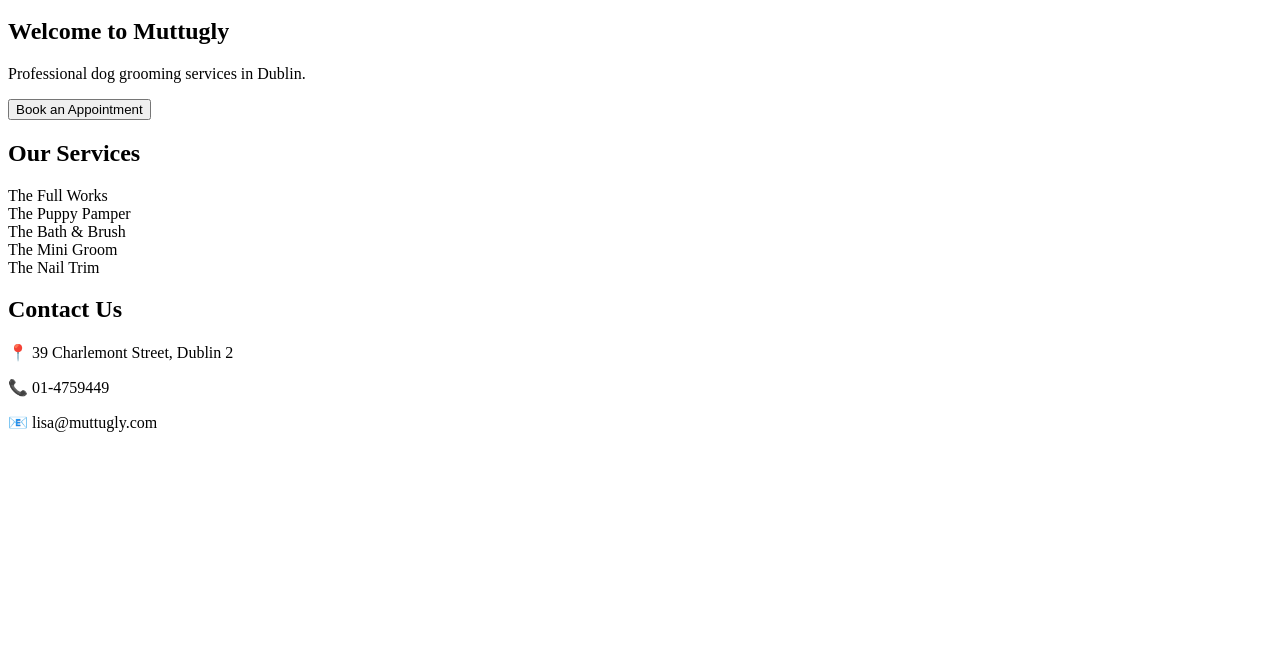
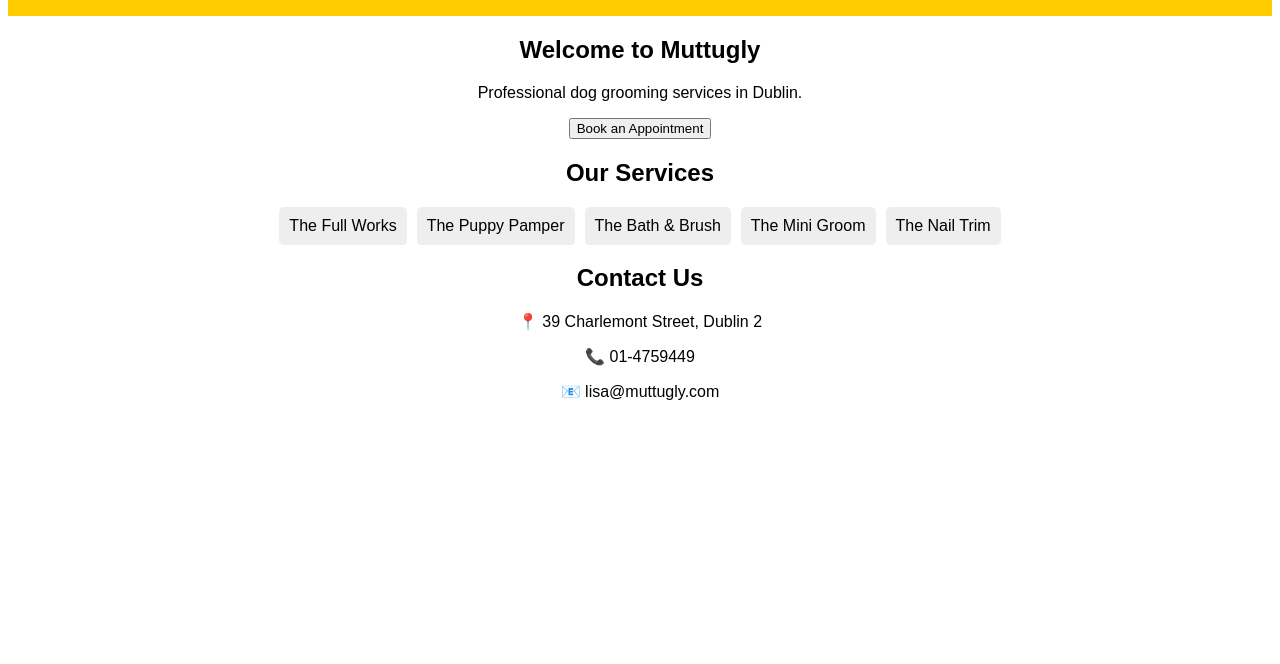
Before and after one commit to 2005198/Muttugly, a plain HTML site: page index.html in a window 1280 px wide. Shown: the part 136-800 px from the top of the page. Drawn offline with Linux system fonts and the light colour scheme.

Commit message:
Style Changings

```diff
--- a/index.html
+++ b/index.html
@@ -4,7 +4,7 @@
     <meta charset="UTF-8">
     <meta name="viewport" content="width=device-width, initial-scale=1.0">
     <title>Muttugly - Dog Grooming</title>
-    <link rel="stylesheet" href="styles.css">
+    <link rel="stylesheet" href="/style.css">
     <script defer src="script.js"></script>
 </head>
 <body>
```
